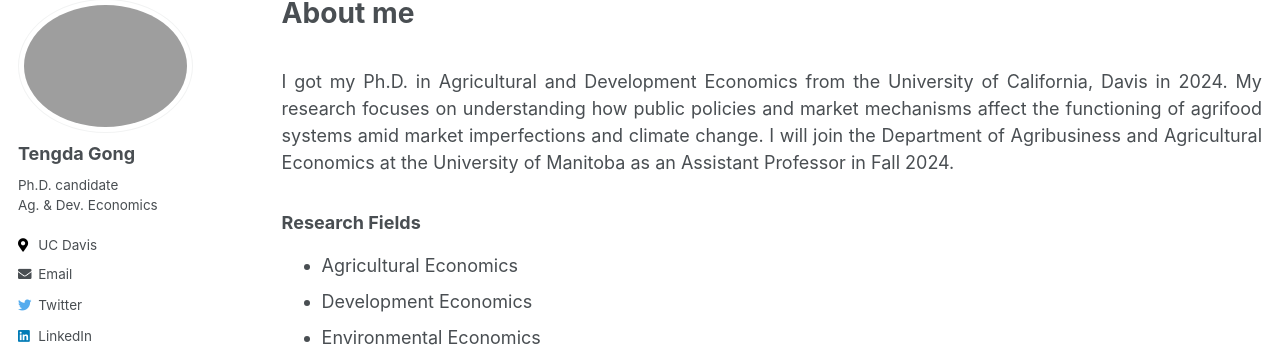
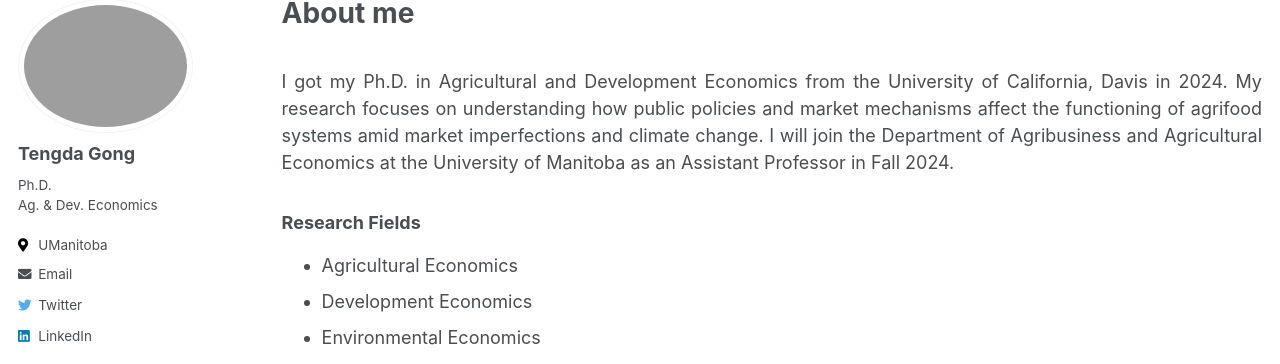
Before and after one commit to tendakung/tendakung.github.io, a Jekyll site: the page built from _pages/about.md, in a window 1280 px wide. Shown: the part 119-483 px from the top of the page. Built offline with Jekyll 4.4.1, drawn with Linux system fonts in a browser that asks for light colours.

Commit message:
Update _config.yml

```diff
--- a/_config.yml
+++ b/_config.yml
@@ -6,11 +6,11 @@
 # `jekyll serve`. If you change this file, please restart the server process.
 
 # Site Settings
-locale                   : "en-US"
+locale                   : "en-Canada"
 title                    : "Tengda Gong"
 title_separator          : "-"
 name                     : &name "Tengda Gong"
-description              : &description "Ph.D. candidate <br> Ag. & Dev. Economics"
+description              : &description "Ph.D. <br> Ag. & Dev. Economics"
 url                      : https://tendakung.github.io # the base hostname & protocol for your site e.g. "https://mmistakes.github.io"
 baseurl                  : "" # the subpath of your site, e.g. "/blog"
 repository               : "tendakung.github.io"
@@ -84,13 +84,13 @@ analytics:
 author:
   name             : "Tengda Gong"
   avatar           : "personal_photo.jpg"
-  bio              : "Ph.D. candidate <br> Ag. & Dev. Economics"
-  location         : "UC Davis"
+  bio              : "Ph.D. <br> Ag. & Dev. Economics"
+  location         : "UManitoba"
   employer         :
   pubmed           :
   orcid            :
   googlescholar    :
-  email            : "tdgong@ucdavis.edu"
+  email            : "tengdagong@gmail.com"
   researchgate     :  # example: "https://www.researchgate.net/profile/yourprofile"
   uri              :
   bitbucket        :
```
